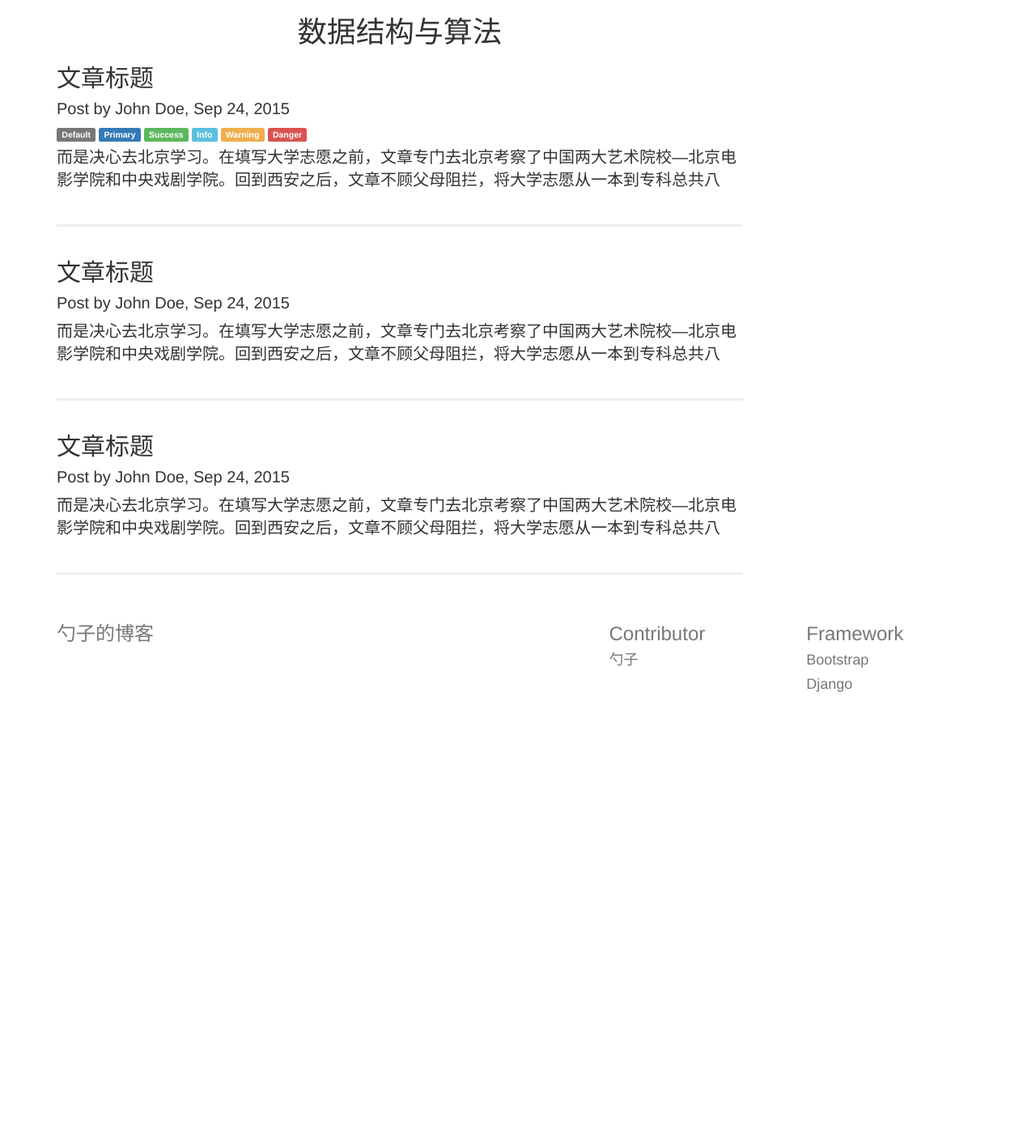
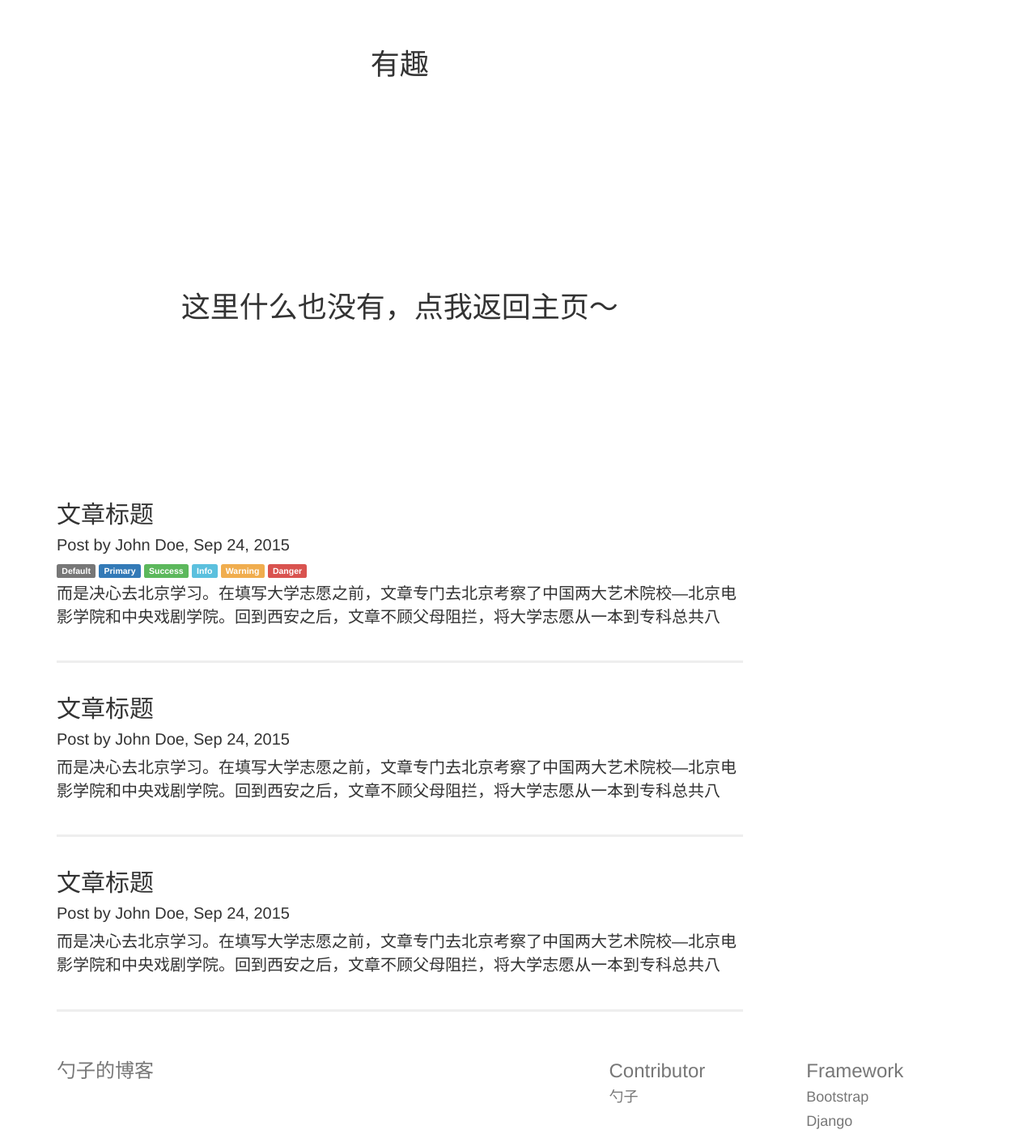
Before and after one commit to VERNIER-CALIPER/my_blog, a Django app: page /shaozi/toy/ in a window 1280 px wide. Shown: the part 62-1468 px from the top of the page at 81% size. Before the commit the page ends 917 px from the top, so only its background shows below. Run offline with Django 3.2, Linux system fonts and the light colour scheme; tables that the repository leaves empty hold one stand-in row (values such as "Sample post"); some libraries are stand-ins or nearby versions.

Commit message:
Add category to view!rebuild a part of css and html.

```diff
--- a/shaozi_blog/static/shaozi_blog/css/base.css
+++ b/shaozi_blog/static/shaozi_blog/css/base.css
@@ -31,10 +31,22 @@
   border: 0;
   border-top: 3px solid #eee;
     }
+  .recent_article {
+  min-height: 500px;
+  color: #333;
+  }
+
+  .recent_article h1{
+  text-align: center;
+  }
   .recent_article h2{
   font-size: 30px;
-  color: #333;
   }
+  .recent_article h2:hover{
+  color: #555;
+  }
+
+
   .recent_article h5{
   font-size: 20px;
   color: #333;
@@ -43,6 +55,10 @@
   font-size: 20px;
   color: #333;
   }
+  .recent_article p:hover{
+  color: #444;
+  }
+
   .recent_article a:hover{
   color: #444;
   text-decoration: none;
@@ -59,6 +75,9 @@
   .footer{
   color: #777;
   }
+  .footer h3:hover,h4:hover{
+  color:#444;
+  }
 
   .vertical_separator{
   width:1px;
@@ -67,3 +86,19 @@
   background-color: #e5e5e5;
 
   }
+
+
+  #info_nothing h1{
+  text-align: center;
+  padding: 200px 0;
+  color: #333;
+  text-decoration: none;
+  }
+  #info_nothing a:hover,a:link,a:visited,a:checked{
+  text-decoration: none;
+  }
+
+  #info_nothing h1:hover,h1:visited,h1:link{
+  color: #555;
+  text-decoration: none;
+  }
--- a/shaozi_blog/static/shaozi_blog/css/style_for_article.css
+++ b/shaozi_blog/static/shaozi_blog/css/style_for_article.css
@@ -1,5 +1,6 @@
 .article{
   color: #333;
+  min-height: 500px;
 }
 
 .article h1{
--- a/shaozi_blog/static/shaozi_blog/css/style_for_category.css
+++ b/shaozi_blog/static/shaozi_blog/css/style_for_category.css
@@ -3,3 +3,10 @@
   margin-bottom: 40px;
   margin-top: 40px;
   }
+  .category h1{
+  margin:60px 0;
+  }
+  #info_nothing h1:hover{
+  color:#555;
+
+  }
--- a/shaozi_blog/templates/shaozi_blog/article.html
+++ b/shaozi_blog/templates/shaozi_blog/article.html
@@ -14,7 +14,7 @@ onload="PR.prettyPrint()"
 {% endblock %}
 
 {% block main %}
-  <div class="an_article">
+  <div class="article">
     <h1 class="text-center">{{ an_article.title }}</h1>
     <h2>{{ an_article.author }}{{ an_article.submit_date }} </h2>
       <div class="row margin_bottom_for_lebal">
--- a/shaozi_blog/templates/shaozi_blog/base.html
+++ b/shaozi_blog/templates/shaozi_blog/base.html
@@ -50,7 +50,7 @@
             </ul>
           </li>
           <li><a href="/shaozi/notes/">课程笔记</a></li>
-          <li><a href="/shaozi/my_profile/">关于我</a></li>
+          <li><a href="/shaozi/profile/">关于我</a></li>
         </ul>
       </div>
     </div>
@@ -62,7 +62,7 @@
 	    <div class="row">
 	      <div class="col-md-9">
 		      {% block main %}
-		      <h2>这里果然什么都没有！</h2>
+		      <a id="info_nothing" href="/"><h1>这里什么也没有，点我返回主页～</h1></a>
 		      {% endblock %}
 	      </div>
 	      <div class="col-md-3 ">
--- a/shaozi_blog/templates/shaozi_blog/category.html
+++ b/shaozi_blog/templates/shaozi_blog/category.html
@@ -1,13 +1,36 @@
 {% extends "shaozi_blog/base.html" %}
 {% load static %}
-{% block differnet_css %}
+{% block different_css %}
 <link rel="stylesheet" href="{% static 'shaozi_blog/css/style_for_category.css' %}" type="text/css">
 {% endblock %}
 {% block main %}
 <div class="recent_article">
   <div class="category text-center">
-    <h1>数据结构与算法</h1>
+    <h1>{{ cate }}</h1>
   </div>
+  {% if article_set %}
+    {% for article in article_set %}
+    <a href="{% url 'shaozi_blog:article' pk=article.article_id %}"><h2>{{ article.title }}</h2></a>
+    <h5>{{ article.author.name }} , {{ article.submit_date }}</h5>
+    {% if article.language %}
+      <div class="row">
+        <div class="col-xs-10" style="margin-bottom :5px;">
+          {% for color , language in article.lang %}
+            <span class="label label-{{ color }}">{{ language|safe }}</span>
+          {% endfor %}
+        </div>
+      </div>
+    {% endif %}
+    <p>{{ article.description }}</p>
+    <hr>
+    {% endfor %}
+  {% else %}
+    <a id='info_nothing' class='text-center' href="/" ><h1>这里什么也没有，点我返回主页～</h1></a>
+  {% endif %}
+
+
+
+
   <a href="http://www.baidu.com"><h2>文章标题</h2></a>
   <h5>Post by John Doe, Sep 24, 2015</h5>
   <div class="row">
--- a/shaozi_blog/templates/shaozi_blog/index.html
+++ b/shaozi_blog/templates/shaozi_blog/index.html
@@ -17,7 +17,7 @@
 
 {% block main %}
 <div class="recent_article">
-
+<h1>最新的文章</h1>
 {% for article in article_set %}
   <a href="{% url 'shaozi_blog:article' pk=article.article_id %}"><h2>{{ article.title }}</h2></a>
   <h5>{{ article.author.name }} , {{ article.submit_date }}</h5>
--- a/shaozi_blog/urls.py
+++ b/shaozi_blog/urls.py
@@ -4,6 +4,7 @@ from . import views
 app_name = 'shaozi_blog'
 urlpatterns = [
     url(r'^$',views.index),
+    url(r'^profile/$',views.profile,name='profile'),
     url(r'^(?P<cate>\w+)/$', views.category , name='category'),
     url(r'^article/(?P<pk>[0-9]+)/$'
          ,views.article,name='article'),
--- a/shaozi_blog/views.py
+++ b/shaozi_blog/views.py
@@ -19,9 +19,12 @@ def model_lebal_to_bootstrap_style(articles):
                             ' ','&nbsp;')
                     an_article.lang.append(tuple(color_and_lang))
     return
+def model_category_to_chinese(cate):
+    cate_to_html={'toy':'有趣','internet':'计算机网络',
+            'data_aglo':'数据结构与算法','notes':'课程笔记',}
+    return cate_to_html[cate]
 
 def index(request):
-
     recent_articles=models.Articles.objects.all()[0:5]
     if recent_articles.count()!=0:
         model_lebal_to_bootstrap_style(recent_articles)
@@ -31,15 +34,21 @@ def index(request):
 
 
 def category(request,cate):
+    try:
+        cate_chinese=model_category_to_chinese(cate)
+    except KeyError :
+        raise Http404
+
     cate_articles=models.Articles.objects.filter(category__contains=cate)[0:5]
     model_lebal_to_bootstrap_style(cate_articles)
+
     return render(request,
         template_name='shaozi_blog/category.html',
-        context={'article_set':cate_articles,})
+        context={'article_set':cate_articles,'cate':cate_chinese,})
 
 def article(request,pk):
 #the an_article_set is stupid to fit the model_lebal_to_bootstrap_style func
-#and needed to rebuilded
+#and needed  rebuilded
     try:
         an_article_set=models.Articles.objects.filter(article_id=pk)
         model_lebal_to_bootstrap_style(an_article_set)
@@ -50,4 +59,7 @@ def article(request,pk):
     return render(request,
         template_name='shaozi_blog/article.html',
         context={'an_article':an_article_set[0],'content':content})
+
+def profile(request):
+    return render(request,template_name='shaozi_blog/base.html')
 # Create your views here.
```
Also changed, not shown: shaozi_blog/static/shaozi_blog/css/style_for_index.css (line endings or trailing spaces).
